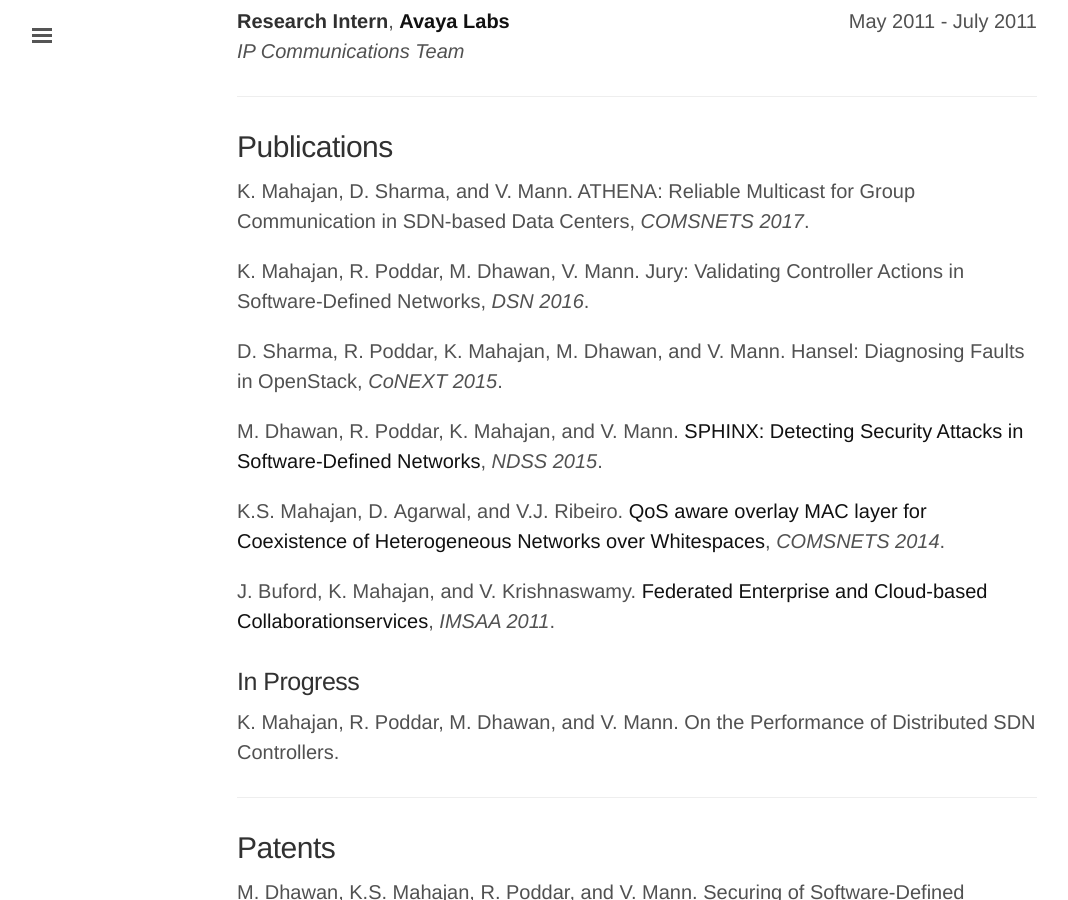
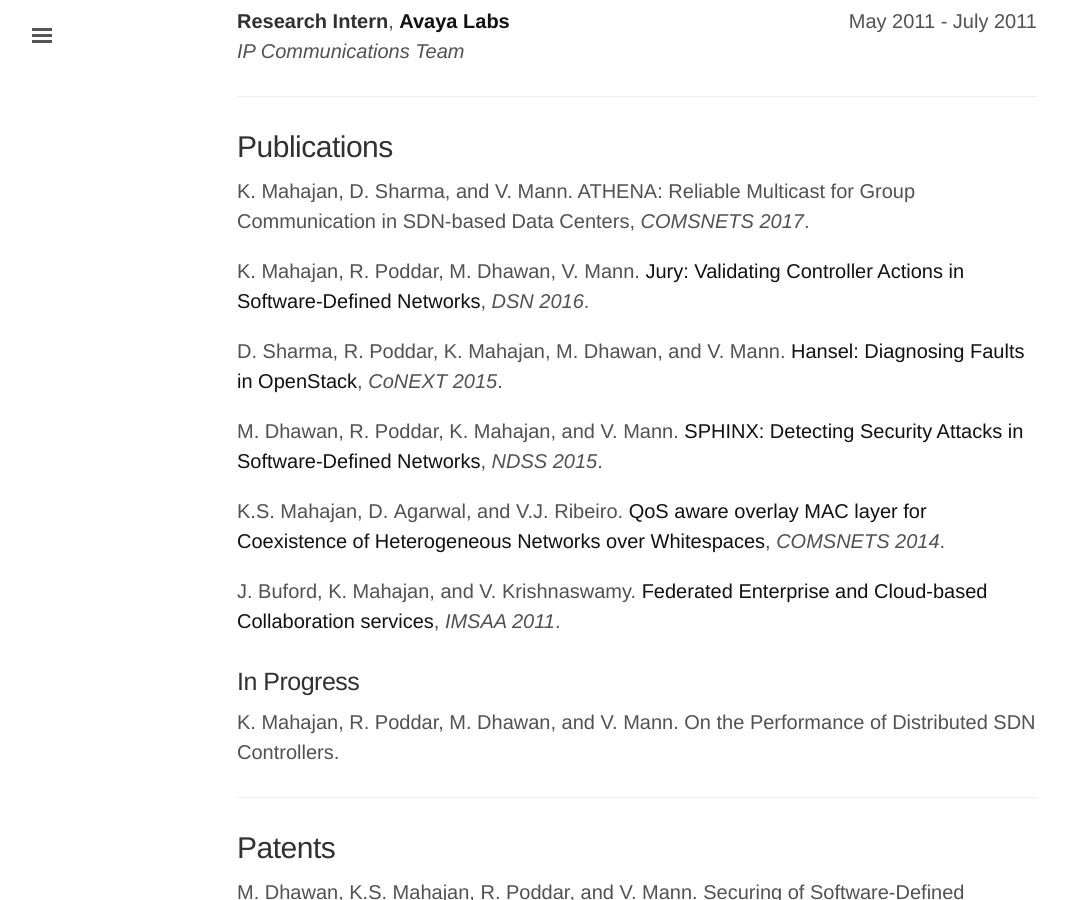
Before and after one commit to kshiteejm/kshiteejm.github.io, a Jekyll site: the page built from cv.md, in a window 1280 px wide and 900 px high, scrolled down 805 px. Shown: the whole window, without its empty margins (3-1071 px from the left). Built offline with Jekyll 4.4.1, drawn with Linux system fonts in a browser that asks for light colours; part of the change alters nothing that is shown.

```diff
--- a/cv.md
+++ b/cv.md
@@ -38,10 +38,10 @@ B.Tech. & M.Tech., [Computer Science & Engineering](http://www.cse.iitd.ac.in/)
 K. Mahajan, D. Sharma, and V. Mann. ATHENA: Reliable Multicast for Group
 Communication in SDN-based Data Centers, *COMSNETS 2017*.
 
-K. Mahajan, R. Poddar, M. Dhawan, V. Mann. Jury: Validating Controller Actions in Software-Defined Networks, *DSN 2016*.
+K. Mahajan, R. Poddar, M. Dhawan, V. Mann. [Jury: Validating Controller Actions in Software-Defined Networks](http://ieeexplore.ieee.org/document/7579734), *DSN 2016*.
 
-D. Sharma, R. Poddar, K. Mahajan, M. Dhawan, and V. Mann. Hansel:
-Diagnosing Faults in OpenStack, *CoNEXT 2015*.
+D. Sharma, R. Poddar, K. Mahajan, M. Dhawan, and V. Mann. [Hansel:
+Diagnosing Faults in OpenStack](http://conferences2.sigcomm.org/co-next/2015/img/papers/conext15-final156.pdf), *CoNEXT 2015*.
 
 M. Dhawan, R. Poddar, K. Mahajan, and V. Mann. [SPHINX: Detecting
 Security Attacks in Software-Defined
@@ -50,7 +50,7 @@ Networks](http://www.internetsociety.org/doc/sphinx-detecting-security-attacks-s
 
 K.S. Mahajan, D. Agarwal, and V.J. Ribeiro. [QoS aware overlay MAC layer for Coexistence of Heterogeneous Networks over Whitespaces](http://dx.doi.org/10.1109/COMSNETS.2014.6734876), *COMSNETS 2014*.
 
-J. Buford, K. Mahajan, and V. Krishnaswamy. [Federated Enterprise and Cloud-based Collaborationservices](http://dx.doi.org/10.1109/IMSAA.2011.6156338), *IMSAA 2011*.
+J. Buford, K. Mahajan, and V. Krishnaswamy. [Federated Enterprise and Cloud-based Collaboration services](http://dx.doi.org/10.1109/IMSAA.2011.6156338), *IMSAA 2011*.
 
 ### In Progress
 
```
